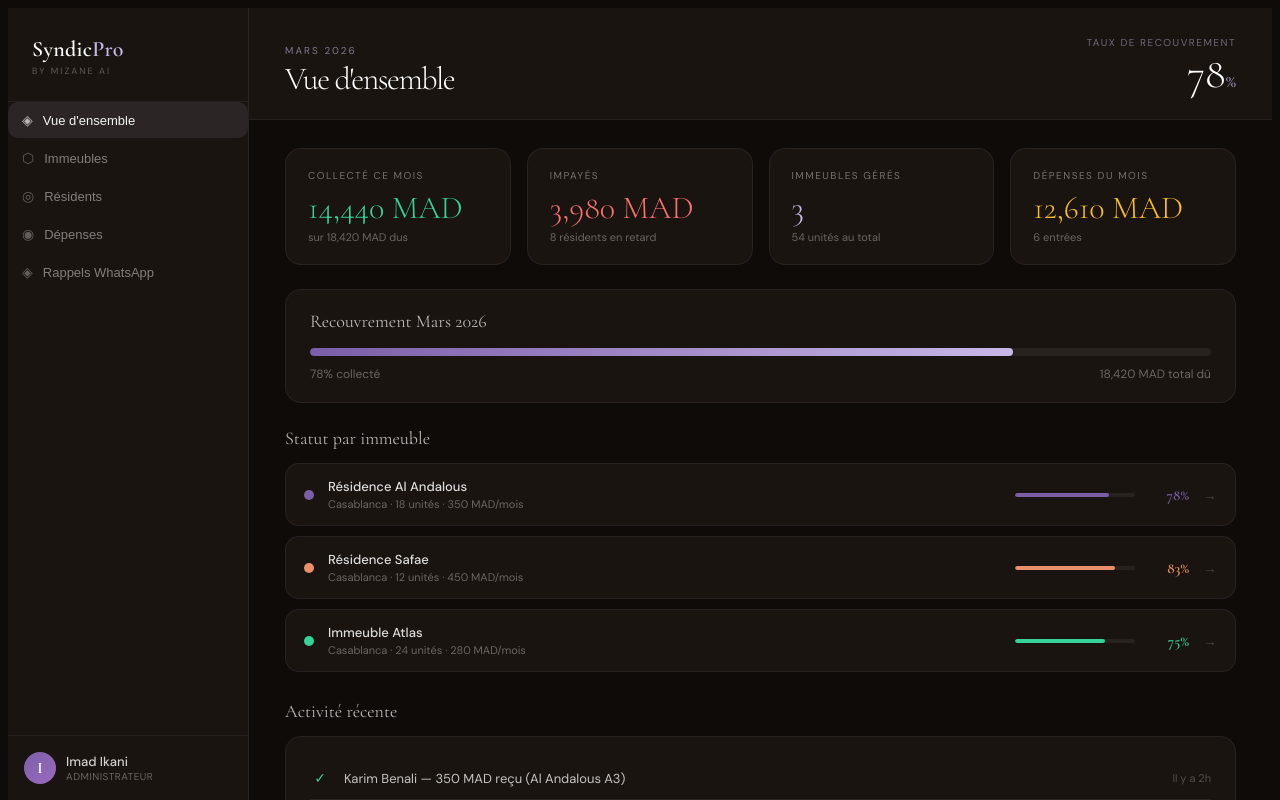
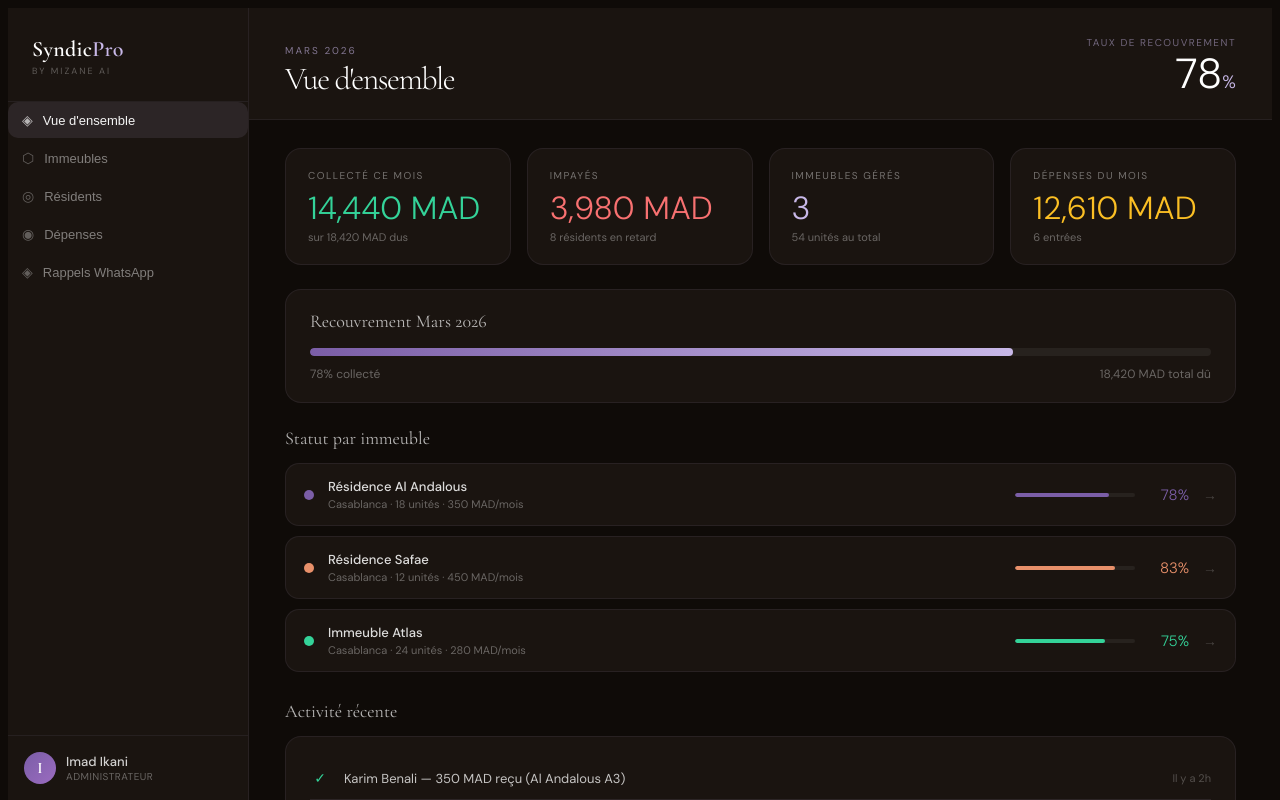
Before and after one commit to imadikani/syndicpro, a Next.js app: page /dashboard in a window 1280 px wide. Shown: the top 800 px of the page. Built offline with nearby package versions, Linux system fonts and the light colour scheme.

Commit message:
fix: use DM Sans for KPI numbers, keep Cormorant for headings

```diff
--- a/app/dashboard/page.tsx
+++ b/app/dashboard/page.tsx
@@ -567,14 +567,14 @@ const styles: Record<string, React.CSSProperties> = {
   headerTitle: { fontFamily: "'Cormorant Garamond', serif", fontSize: 32, fontWeight: 300, color: 'white', margin: 0, lineHeight: 1 },
   headerRate: { textAlign: 'right' },
   rateLabel: { fontSize: 10, color: 'rgba(200,184,232,0.5)', letterSpacing: 1.5, textTransform: 'uppercase', marginBottom: 4 },
-  rateValue: { fontFamily: "'Cormorant Garamond', serif", fontSize: 42, fontWeight: 300, color: 'white', lineHeight: 1 },
+  rateValue: { fontFamily: "'DM Sans', sans-serif", fontSize: 42, fontWeight: 300, color: 'white', lineHeight: 1 },
   content: { padding: '28px 36px', flex: 1 },
 
   // KPI
   kpiGrid: { display: 'grid', gridTemplateColumns: 'repeat(4,1fr)', gap: 16, marginBottom: 24 },
   kpiCard: { background: '#1a1410', border: '1px solid rgba(200,184,232,0.08)', borderRadius: 16, padding: '20px 22px' },
   kpiLabel: { fontSize: 10, color: 'rgba(255,255,255,0.4)', letterSpacing: 1.5, textTransform: 'uppercase', marginBottom: 10 },
-  kpiValue: { fontFamily: "'Cormorant Garamond', serif", fontSize: 32, fontWeight: 300, lineHeight: 1, marginBottom: 6 },
+  kpiValue: { fontFamily: "'DM Sans', sans-serif", fontSize: 32, fontWeight: 300, lineHeight: 1, marginBottom: 6 },
   kpiSub: { fontSize: 11, color: 'rgba(255,255,255,0.35)' },
 
   // CARDS
@@ -594,7 +594,7 @@ const styles: Record<string, React.CSSProperties> = {
   buildingRowSub: { fontSize: 11, color: 'rgba(255,255,255,0.35)' },
   buildingRowBar: { width: 120, height: 4, background: 'rgba(255,255,255,0.06)', borderRadius: 100, overflow: 'hidden' },
   buildingRowFill: { height: '100%', borderRadius: 100 },
-  buildingRateBadge: { fontSize: 15, fontFamily: "'Cormorant Garamond', serif", fontWeight: 600, minWidth: 40, textAlign: 'right' },
+  buildingRateBadge: { fontSize: 15, fontFamily: "'DM Sans', sans-serif", fontWeight: 300, minWidth: 40, textAlign: 'right' },
   arrowIcon: { fontSize: 14, color: 'rgba(255,255,255,0.2)' },
 
   // ACTIVITY
@@ -608,12 +608,12 @@ const styles: Record<string, React.CSSProperties> = {
   buildingCardAccent: { height: 4 },
   buildingCardHeader: { display: 'flex', justifyContent: 'space-between', alignItems: 'center', padding: '18px 20px 10px' },
   buildingCardIcon: { width: 36, height: 36, borderRadius: 10, display: 'flex', alignItems: 'center', justifyContent: 'center', fontSize: 16 },
-  buildingCardRate: { fontFamily: "'Cormorant Garamond', serif", fontSize: 28, fontWeight: 300 },
+  buildingCardRate: { fontFamily: "'DM Sans', sans-serif", fontSize: 28, fontWeight: 300 },
   buildingCardName: { fontFamily: "'Cormorant Garamond', serif", fontSize: 20, fontWeight: 600, color: 'white', padding: '0 20px', marginBottom: 4 },
   buildingCardAddress: { fontSize: 12, color: 'rgba(255,255,255,0.4)', padding: '0 20px', lineHeight: 1.6 },
   buildingCardStats: { display: 'flex', gap: 0, margin: '18px 20px 16px', background: 'rgba(255,255,255,0.03)', borderRadius: 12 },
   bStat: { flex: 1, padding: '12px 0', textAlign: 'center', borderRight: '1px solid rgba(255,255,255,0.05)' },
-  bStatVal: { fontFamily: "'Cormorant Garamond', serif", fontSize: 22, fontWeight: 300, color: 'white', lineHeight: 1 },
+  bStatVal: { fontFamily: "'DM Sans', sans-serif", fontSize: 22, fontWeight: 300, color: 'white', lineHeight: 1 },
   bStatLabel: { fontSize: 9, color: 'rgba(255,255,255,0.3)', textTransform: 'uppercase', letterSpacing: 0.5, marginTop: 4 },
   buildingCardBar: { height: 3, background: 'rgba(255,255,255,0.05)', margin: '0 20px 16px' },
   buildingCardFill: { height: '100%', borderRadius: 100 },
@@ -625,7 +625,7 @@ const styles: Record<string, React.CSSProperties> = {
   buildingDetailDot: { width: 14, height: 14, borderRadius: '50%', flexShrink: 0 },
   buildingDetailName: { fontFamily: "'Cormorant Garamond', serif", fontSize: 24, fontWeight: 600, color: 'white', marginBottom: 4 },
   buildingDetailAddress: { fontSize: 13, color: 'rgba(255,255,255,0.4)' },
-  bigRate: { fontFamily: "'Cormorant Garamond', serif", fontSize: 40, fontWeight: 300, lineHeight: 1 },
+  bigRate: { fontFamily: "'DM Sans', sans-serif", fontSize: 40, fontWeight: 300, lineHeight: 1 },
 
   // TABLE
   residentTable: { background: '#1a1410', border: '1px solid rgba(200,184,232,0.08)', borderRadius: 16, overflow: 'hidden' },
```
